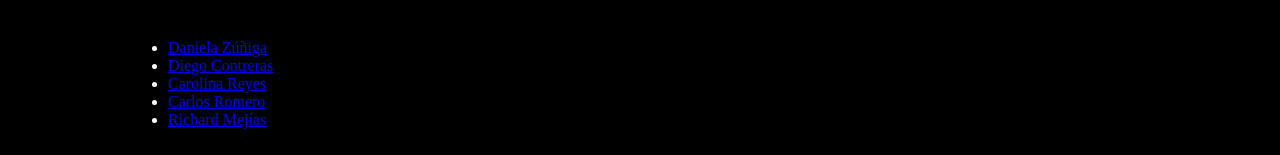
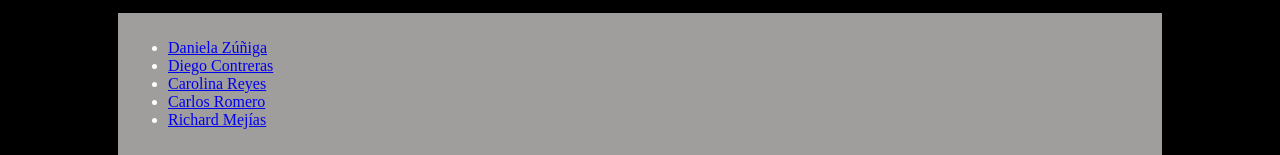
Before and after one commit to IA-slayer/Group-the-blog-6, a plain HTML site: page index.html in a window 1280 px wide. Shown: the part 1392-1547 px from the top of the page. Drawn offline with Linux system fonts and the light colour scheme.

Commit message:
commit imagen nueva

```diff
--- a/style.css
+++ b/style.css
@@ -55,7 +55,7 @@ header {
   font-family: 'ArcadeClassic';
 }
 footer {
-  background-color: black;
+  background-color: rgb(160, 157, 157);
   color: white;
   padding: 10px;
   width: 80%;
```
Also changed, not shown: pictures/Fondo.jpg (added).
